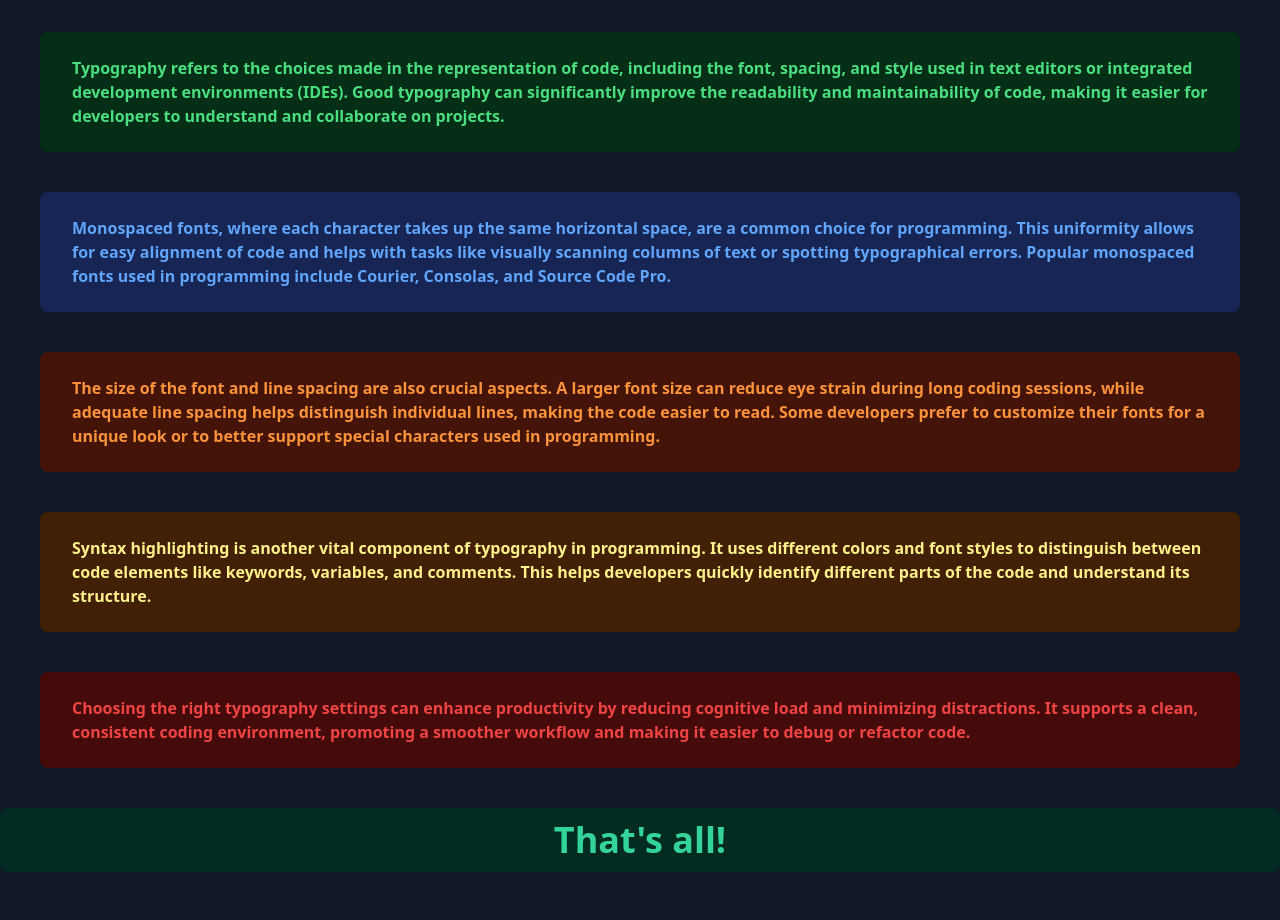
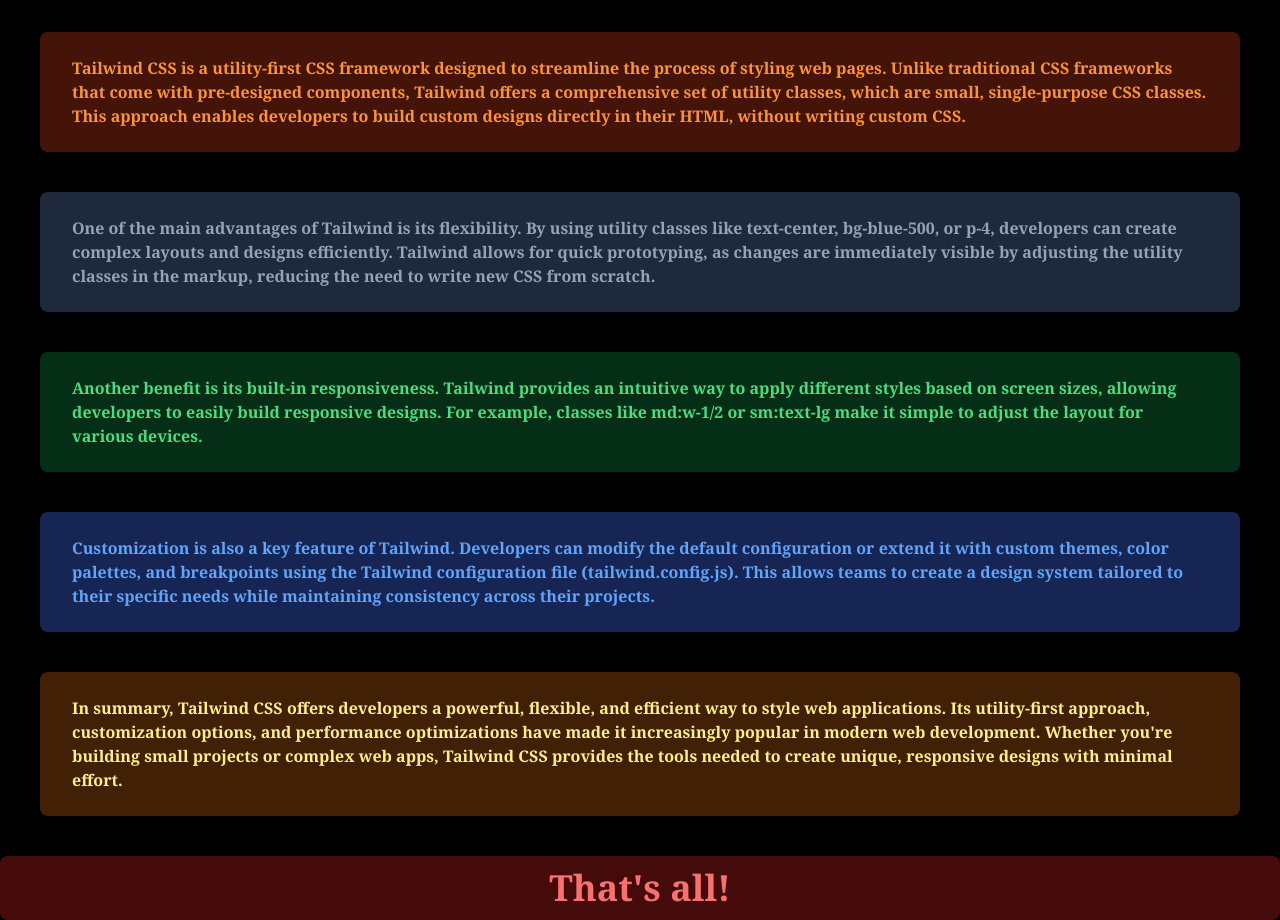
Before and after one commit to zaheen2/Typography, a plain HTML site: page index.html in a window 1280 px wide. Shown: the part 72-992 px from the top of the page. Before the commit the page ends 944 px from the top, so only its background shows below. Drawn offline with nearby package versions, Linux system fonts and the light colour scheme.

Commit message:
first commit

```diff
--- a/index.html
+++ b/index.html
@@ -4,25 +4,30 @@
     <meta charset="UTF-8">
     <meta name="viewport" content="width=device-width, initial-scale=1.0">
     <script src="https://cdn.tailwindcss.com"></script>
-    <title>Typography</title>
+    <title>Tailwind CSS</title>
+    <style>
+        body{
+            font-family: Georgia, 'Times New Roman', Times, serif;
+        }
+    </style>
 </head>
-<body class="bg-gray-900">
-    <h1 class="text-4xl font-black text-emerald-400 text-center bg-emerald-950 px-3 py-3 rounded-lg">Typography</h1>
+<body class="bg-black">
+    <h1 class="text-4xl font-black text-red-400 text-center bg-red-950 px-3 py-3 rounded-lg">Typography</h1>
+    <p class="text-orange-400 m-10 font-extrabold bg-orange-950 px-8 py-6 rounded-lg">
+        Tailwind CSS is a utility-first CSS framework designed to streamline the process of styling web pages. Unlike traditional CSS frameworks that come with pre-designed components, Tailwind offers a comprehensive set of utility classes, which are small, single-purpose CSS classes. This approach enables developers to build custom designs directly in their HTML, without writing custom CSS.
+    </p>
+    <p class="text-slate-400 m-10 font-extrabold bg-slate-800 px-8 py-6 rounded-lg">
+        One of the main advantages of Tailwind is its flexibility. By using utility classes like text-center, bg-blue-500, or p-4, developers can create complex layouts and designs efficiently. Tailwind allows for quick prototyping, as changes are immediately visible by adjusting the utility classes in the markup, reducing the need to write new CSS from scratch.
+    </p>
     <p class="text-green-400 m-10 font-extrabold bg-green-950 px-8 py-6 rounded-lg">
-        Typography refers to the choices made in the representation of code, including the font, spacing, and style used in text editors or integrated development environments (IDEs). Good typography can significantly improve the readability and maintainability of code, making it easier for developers to understand and collaborate on projects.
+        Another benefit is its built-in responsiveness. Tailwind provides an intuitive way to apply different styles based on screen sizes, allowing developers to easily build responsive designs. For example, classes like md:w-1/2 or sm:text-lg make it simple to adjust the layout for various devices.
     </p>
     <p class="text-blue-400 m-10 font-extrabold bg-blue-950 px-8 py-6 rounded-lg">
-        Monospaced fonts, where each character takes up the same horizontal space, are a common choice for programming. This uniformity allows for easy alignment of code and helps with tasks like visually scanning columns of text or spotting typographical errors. Popular monospaced fonts used in programming include Courier, Consolas, and Source Code Pro.
-    </p>
-    <p class="text-orange-400 m-10 font-extrabold bg-orange-950 px-8 py-6 rounded-lg">
-        The size of the font and line spacing are also crucial aspects. A larger font size can reduce eye strain during long coding sessions, while adequate line spacing helps distinguish individual lines, making the code easier to read. Some developers prefer to customize their fonts for a unique look or to better support special characters used in programming.
+        Customization is also a key feature of Tailwind. Developers can modify the default configuration or extend it with custom themes, color palettes, and breakpoints using the Tailwind configuration file (tailwind.config.js). This allows teams to create a design system tailored to their specific needs while maintaining consistency across their projects.
     </p>
     <p class="text-yellow-200 m-10 font-extrabold bg-yellow-950 px-8 py-6 rounded-lg">
-        Syntax highlighting is another vital component of typography in programming. It uses different colors and font styles to distinguish between code elements like keywords, variables, and comments. This helps developers quickly identify different parts of the code and understand its structure.
+        In summary, Tailwind CSS offers developers a powerful, flexible, and efficient way to style web applications. Its utility-first approach, customization options, and performance optimizations have made it increasingly popular in modern web development. Whether you're building small projects or complex web apps, Tailwind CSS provides the tools needed to create unique, responsive designs with minimal effort.
     </p>
-    <p class="text-red-500 m-10 font-extrabold bg-red-950 px-8 py-6 rounded-lg">
-        Choosing the right typography settings can enhance productivity by reducing cognitive load and minimizing distractions. It supports a clean, consistent coding environment, promoting a smoother workflow and making it easier to debug or refactor code.
-    </p>
-    <h1 class="text-4xl font-black text-emerald-400 text-center bg-emerald-950 px-3 py-3 rounded-lg">That's all!</h1>
+    <h1 class="text-4xl font-black text-red-400 text-center bg-red-950 px-3 py-3 rounded-lg">That's all!</h1>
 </body>
 </html>
```
